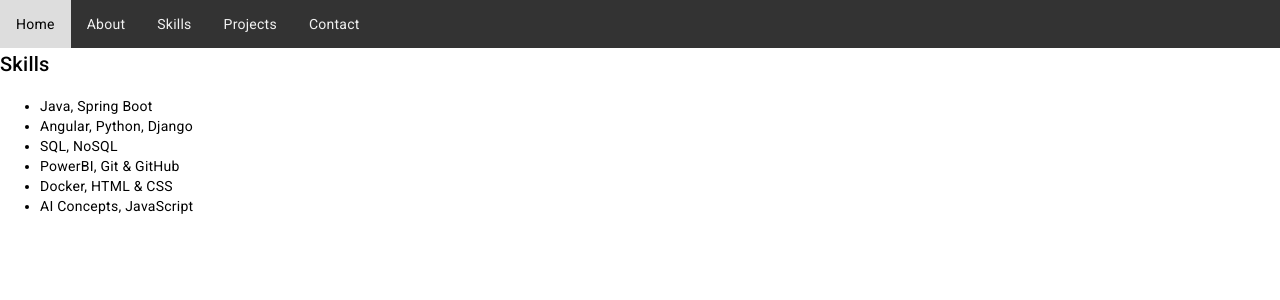
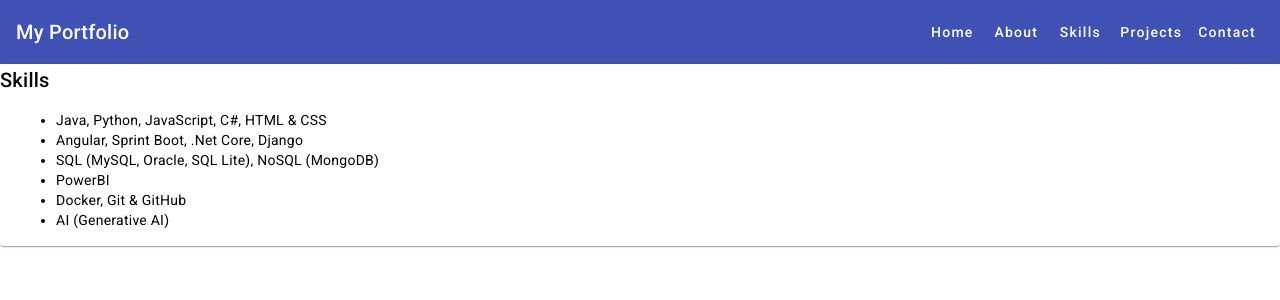
Before and after one commit to RBenOthmen/portfolio-website, an Angular app: page /skills in a window 1280 px wide. Shown: the top 300 px of the page. Built offline with nearby package versions, Linux system fonts and the light colour scheme.

Commit message:
Replaced simple text with Cards and Changed some content

```diff
--- a/src/app/about/about.component.html
+++ b/src/app/about/about.component.html
@@ -1,4 +1,6 @@
-<div class="about">
-    <h2>About Me</h2>
-    <p>I am a software developer with a Master's degree in Business Intelligence. I have experience in web development, and my goal is to become a senior software engineer.</p>
-  </div>
+<mat-card>
+    <mat-card-title>About Me</mat-card-title>
+    <mat-card-content>
+      <p>I am a software developer with a Master's degree in Business Intelligence. I have experience in web development, and my goal is to become a senior software engineer.</p>
+    </mat-card-content>
+  </mat-card>
--- a/src/app/app.component.css
+++ b/src/app/app.component.css
@@ -20,3 +20,8 @@ nav {
   .home, .about, .skills, .projects, .contact {
     padding: 20px;
   }
+
+  /* styles.css */
+.spacer {
+  flex: 1 1 auto;
+}
--- a/src/app/app.component.html
+++ b/src/app/app.component.html
@@ -1,8 +1,10 @@
-<nav>
-  <a routerLink="">Home</a>
-  <a routerLink="/about">About</a>
-  <a routerLink="/skills">Skills</a>
-  <a routerLink="/projects">Projects</a>
-  <a routerLink="/contact">Contact</a>
-</nav>
+<mat-toolbar color="primary">
+  <span>My Portfolio</span>
+  <span class="spacer"></span>
+  <a mat-button routerLink="/">Home</a>
+  <a mat-button routerLink="/about">About</a>
+  <a mat-button routerLink="/skills">Skills</a>
+  <a mat-button routerLink="/projects">Projects</a>
+  <a mat-button routerLink="/contact">Contact</a>
+</mat-toolbar>
 <router-outlet></router-outlet>
--- a/src/app/contact/contact.component.html
+++ b/src/app/contact/contact.component.html
@@ -1,4 +1,6 @@
-<div class="contact">
-    <h2>Contact</h2>
-    <p>Email: ramibenothmen@example.com</p>
-  </div>
+<mat-card>
+    <mat-card-title>Contact</mat-card-title>
+    <mat-card-content>
+      <p>Email: ramibenothmen15@gmail.com</p>
+    </mat-card-content>
+  </mat-card>
--- a/src/app/home/home.component.html
+++ b/src/app/home/home.component.html
@@ -1,4 +1,6 @@
-<div class="home">
-    <h1>Welcome to My Portfolio</h1>
-    <p>Hi, I'm Rami Ben Othmen. This is my professional portfolio.</p>
-  </div>
+<mat-card>
+    <mat-card-title>Welcome to My Portfolio</mat-card-title>
+    <mat-card-content>
+      <p>Hi, I'm Rami Ben Othmen. This is my professional portfolio.</p>
+    </mat-card-content>
+  </mat-card>
--- a/src/app/projects/projects.component.html
+++ b/src/app/projects/projects.component.html
@@ -1,7 +1,9 @@
-<div class="projects">
-    <h2>Projects</h2>
-    <ul>
-      <li>Sales Insights Engine</li>
-      <li>Movies Web Application</li>
-    </ul>
-  </div>
+<mat-card>
+    <mat-card-title>Projects</mat-card-title>
+    <mat-card-content>
+      <ul>
+        <li>Sales Insights Engine</li>
+        <li>Movies Web Application</li>
+      </ul>
+    </mat-card-content>
+  </mat-card>
--- a/src/app/skills/skills.component.html
+++ b/src/app/skills/skills.component.html
@@ -1,11 +1,13 @@
-<div class="skills">
-    <h2>Skills</h2>
-    <ul>
-      <li>Java, Spring Boot</li>
-      <li>Angular, Python, Django</li>
-      <li>SQL, NoSQL</li>
-      <li>PowerBI, Git & GitHub</li>
-      <li>Docker, HTML & CSS</li>
-      <li>AI Concepts, JavaScript</li>
-    </ul>
-  </div>
+<mat-card>
+    <mat-card-title>Skills</mat-card-title>
+    <mat-card-content>
+      <ul>
+        <li>Java, Python, JavaScript, C#, HTML & CSS</li>
+        <li>Angular, Sprint Boot, .Net Core, Django</li>
+        <li>SQL (MySQL, Oracle, SQL Lite), NoSQL (MongoDB)</li>
+        <li>PowerBI</li>
+        <li>Docker, Git & GitHub</li>
+        <li>AI (Generative AI)</li>
+      </ul>
+    </mat-card-content>
+  </mat-card>
```
Also changed, not shown: src/app/app.module.ts (+10 -1 lines).
